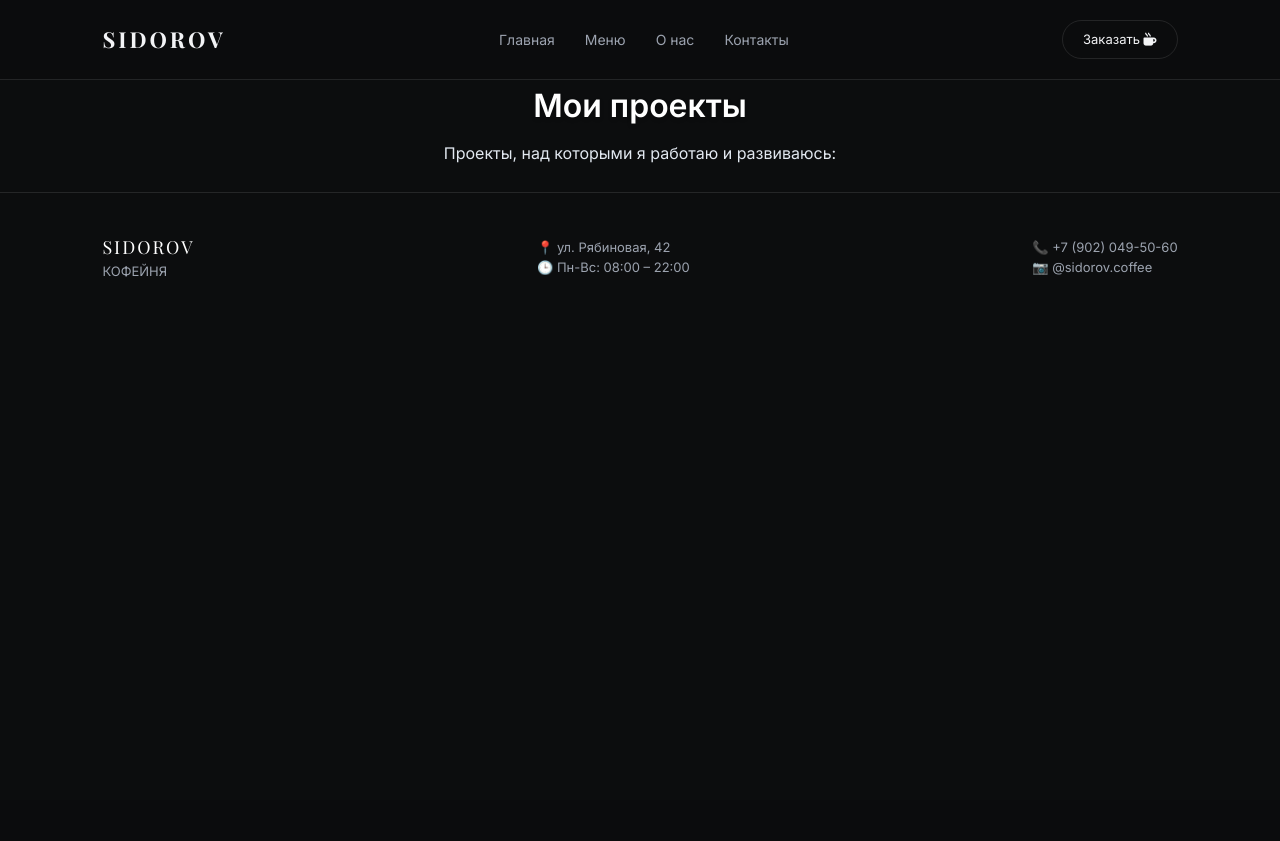
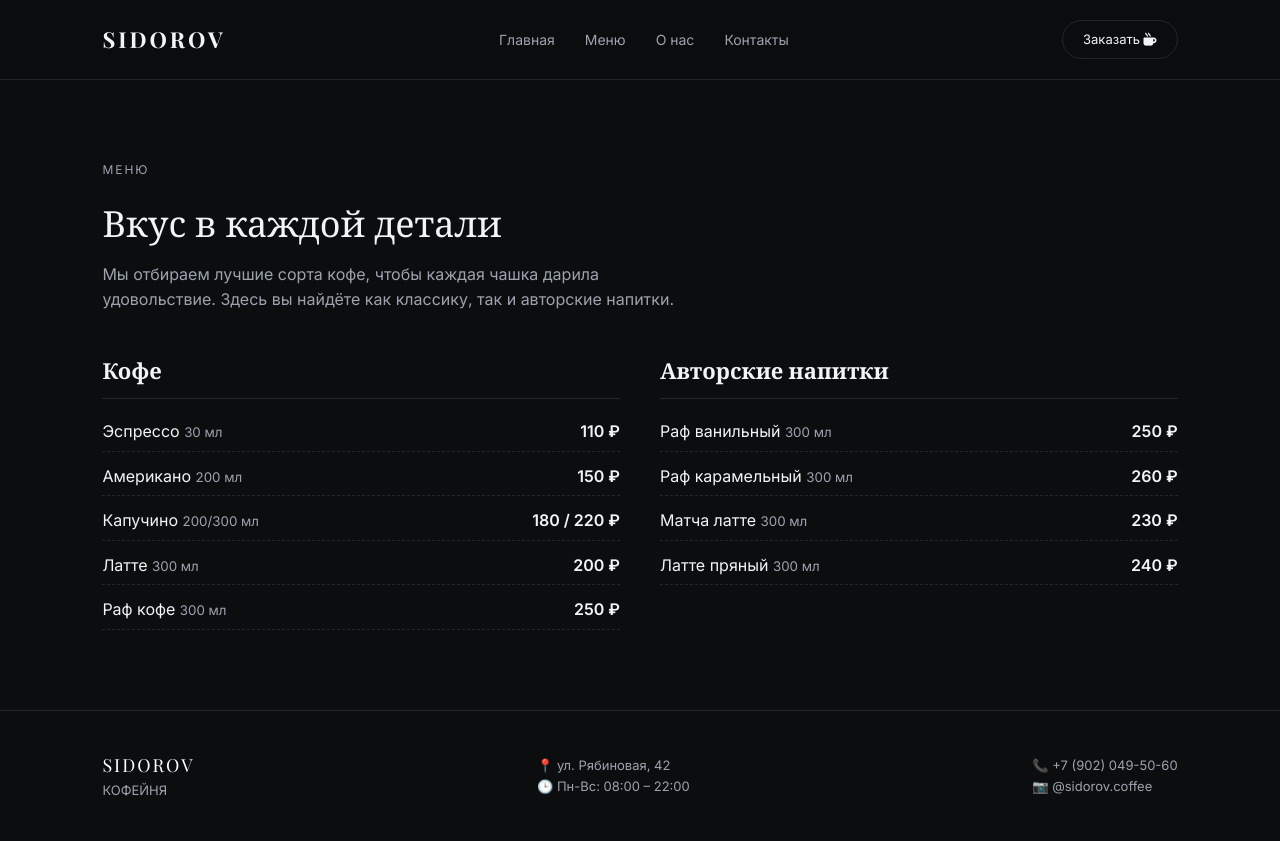
Before and after one commit to rostickk02/sitessr, a Flask app: page /portfolio in a window 1280 px wide. Before the commit the page ends 277 px from the top, so only its background shows below. Run offline with Flask 3, Linux system fonts and the light colour scheme; data that the repository does not hold is empty; some web fonts are replaced.

Commit message:
Update portfolio.html

```diff
--- a/templates/portfolio.html
+++ b/templates/portfolio.html
@@ -1,31 +1,88 @@
 {% extends 'base.html' %}
 
-{% block title %}Портфолио — Мой сайт{% endblock %}
+{% block title %}Меню — SIDOROV{% endblock %}
 
 {% block content %}
-<div style="width: 100%; display: flex; flex-direction: column; align-items: center;">
-    <h1 style="color: white; margin-bottom: 10px; text-shadow: 0 2px 4px rgba(0,0,0,0.2);">Мои проекты</h1>
-    <p style="color: #e2e8f0; margin-bottom: 25px;">Проекты, над которыми я работаю и развиваюсь:</p>
+<section class="section">
+    <div class="section-header">
+        <span class="subtitle">МЕНЮ</span>
+        <h2>Вкус в каждой детали</h2>
+        <p style="color: var(--text-secondary); max-width: 600px; margin-top: 10px;">
+            Мы отбираем лучшие сорта кофе, чтобы каждая чашка дарила удовольствие. Здесь вы найдёте как классику, так и авторские напитки.
+        </p>
+    </div>
 
-    <!-- Сетка карточек -->
-    <div class="portfolio-grid">
-        {% for project in projects %}
-            <div class="project-card">
-                <div>
-                    <div class="project-icon">
-                        <i class="{{ project.icon }}"></i>
+    <!-- Отображение динамических позиций из базы данных, если они есть -->
+    {% if projects %}
+        <div class="cards-grid" style="margin-bottom: 50px;">
+            {% for item in projects %}
+                <div class="card-item">
+                    <div class="card-body">
+                        <div style="font-size: 24px; margin-bottom: 10px;"><i class="{{ item.icon }}"></i></div>
+                        <div class="card-title">{{ item.title }}</div>
+                        <p style="font-size: 13px; color: var(--text-secondary); margin-bottom: 10px;">{{ item.description }}</p>
+                        <div class="card-price">
+                            {% for t in item.tech %}
+                                <span style="background: rgba(255,255,255,0.1); padding: 2px 8px; border-radius: 4px; font-size: 12px; margin-right: 5px;">{{ t }}</span>
+                            {% endfor %}
+                        </div>
                     </div>
-                    <h2 class="project-title">{{ project.title }}</h2>
-                    <p class="project-desc">{{ project.description }}</p>
                 </div>
-                <!-- Теги технологий -->
-                <div class="tech-tags">
-                    {% for tech in project.tech %}
-                        <span class="tag">{{ tech }}</span>
-                    {% endfor %}
+            {% endfor %}
+        </div>
+    {% endif %}
+
+    <!-- Прайс-лист из макета -->
+    <div style="display: grid; grid-template-columns: repeat(auto-fit, minmax(300px, 1fr)); gap: 40px; margin-top: 30px;">
+        <!-- Кофе -->
+        <div>
+            <h3 style="font-family: var(--font-serif); font-size: 22px; margin-bottom: 20px; border-bottom: 1px solid var(--border-color); padding-bottom: 10px;">Кофе</h3>
+            <div style="display: flex; flex-direction: column; gap: 12px;">
+                <div style="display: flex; justify-content: space-between; border-bottom: 1px dashed rgba(255,255,255,0.1); padding-bottom: 6px;">
+                    <span>Эспрессо <small style="color: var(--text-secondary);">30 мл</small></span>
+                    <strong>110 ₽</strong>
+                </div>
+                <div style="display: flex; justify-content: space-between; border-bottom: 1px dashed rgba(255,255,255,0.1); padding-bottom: 6px;">
+                    <span>Американо <small style="color: var(--text-secondary);">200 мл</small></span>
+                    <strong>150 ₽</strong>
+                </div>
+                <div style="display: flex; justify-content: space-between; border-bottom: 1px dashed rgba(255,255,255,0.1); padding-bottom: 6px;">
+                    <span>Капучино <small style="color: var(--text-secondary);">200/300 мл</small></span>
+                    <strong>180 / 220 ₽</strong>
+                </div>
+                <div style="display: flex; justify-content: space-between; border-bottom: 1px dashed rgba(255,255,255,0.1); padding-bottom: 6px;">
+                    <span>Латте <small style="color: var(--text-secondary);">300 мл</small></span>
+                    <strong>200 ₽</strong>
+                </div>
+                <div style="display: flex; justify-content: space-between; border-bottom: 1px dashed rgba(255,255,255,0.1); padding-bottom: 6px;">
+                    <span>Раф кофе <small style="color: var(--text-secondary);">300 мл</small></span>
+                    <strong>250 ₽</strong>
                 </div>
             </div>
-        {% endfor %}
+        </div>
+
+        <!-- Авторские напитки -->
+        <div>
+            <h3 style="font-family: var(--font-serif); font-size: 22px; margin-bottom: 20px; border-bottom: 1px solid var(--border-color); padding-bottom: 10px;">Авторские напитки</h3>
+            <div style="display: flex; flex-direction: column; gap: 12px;">
+                <div style="display: flex; justify-content: space-between; border-bottom: 1px dashed rgba(255,255,255,0.1); padding-bottom: 6px;">
+                    <span>Раф ванильный <small style="color: var(--text-secondary);">300 мл</small></span>
+                    <strong>250 ₽</strong>
+                </div>
+                <div style="display: flex; justify-content: space-between; border-bottom: 1px dashed rgba(255,255,255,0.1); padding-bottom: 6px;">
+                    <span>Раф карамельный <small style="color: var(--text-secondary);">300 мл</small></span>
+                    <strong>260 ₽</strong>
+                </div>
+                <div style="display: flex; justify-content: space-between; border-bottom: 1px dashed rgba(255,255,255,0.1); padding-bottom: 6px;">
+                    <span>Матча латте <small style="color: var(--text-secondary);">300 мл</small></span>
+                    <strong>230 ₽</strong>
+                </div>
+                <div style="display: flex; justify-content: space-between; border-bottom: 1px dashed rgba(255,255,255,0.1); padding-bottom: 6px;">
+                    <span>Латте пряный <small style="color: var(--text-secondary);">300 мл</small></span>
+                    <strong>240 ₽</strong>
+                </div>
+            </div>
+        </div>
     </div>
-</div>
+</section>
 {% endblock %}
```
